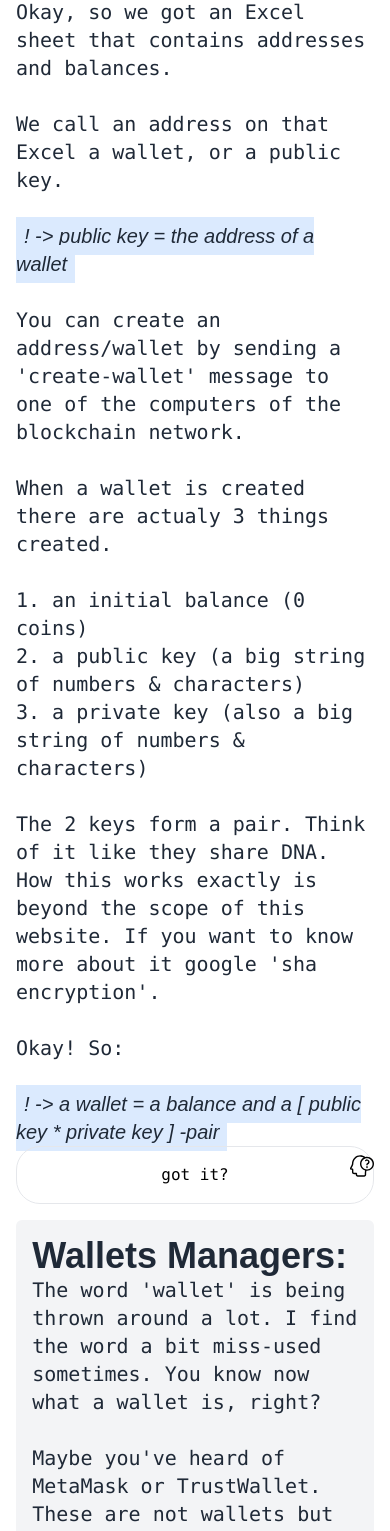
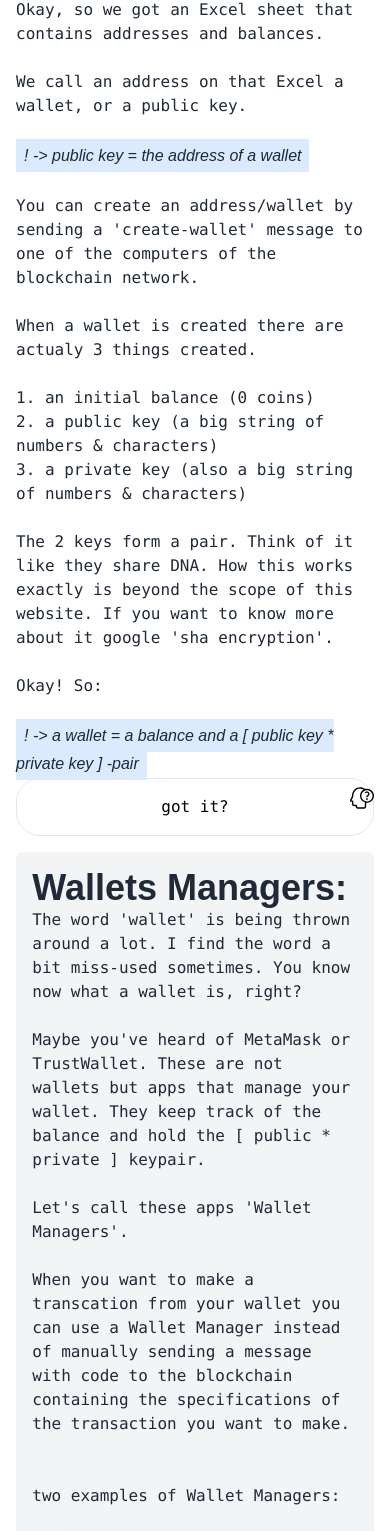
Before and after one commit to PaulRuigrok/react_website, a React (Create React App) app: page / in a window 390 px wide. Shown: the part 3628-5159 px from the top of the page. Built offline with nearby package versions, Linux system fonts and the light colour scheme.

Commit message:
adjust font-size small screens

```diff
--- a/src/Home/sections/Wallet.js
+++ b/src/Home/sections/Wallet.js
@@ -15,10 +15,10 @@ const Wallet = () => {
             <div className = 'flex flex-col md:flex-row items-center'>
                 <div className='md:w-1/2'>
                     <h1 className= 'text-4xl md:text-6xl font-display text-gray-800 font-bold text-left'>Wallets:</h1>
-                    <p className= 'font-mono text-xl md:text-2xl text-gray-800 md:m-8'>
+                    <p className= 'font-mono md:text-2xl text-gray-800 md:m-8'>
                     Okay, so we got an Excel sheet that contains addresses and balances.<br></br><br></br>
                     We call an address on that Excel a wallet, or a public key.<br></br><br></br>
-                    <span className='bg-blue-100 p-2 italic'>! -> public key = the address of a wallet</span><br></br><br></br>
+                    <span className='bg-blue-100 p-2 italic leading-7'>! -> public key = the address of a wallet</span><br></br><br></br>
                     You can create an address/wallet by sending a 'create-wallet' message to one of the computers of the blockchain network. <br></br><br></br>
                     When a wallet is created there are actualy 3 things created.<br></br><br></br>
                     1. an initial balance (0 coins)<br></br>
@@ -27,7 +27,7 @@ const Wallet = () => {
                     The 2 keys form a pair. Think of it like they share DNA. How this works exactly is beyond the scope of this website. If you want to know more about it google 'sha encryption'.
                     <br></br><br></br>
                     Okay! So:<br></br><br></br>
-                    <span className='bg-blue-100 p-2 italic'>! -> a wallet = a balance and a [ public key * private key ] -pair</span>
+                    <span className='bg-blue-100 p-2 italic leading-7'>! -> a wallet = a balance and a [ public key * private key ] -pair</span>
                     </p>
                     <div className='md:flex justify-center md:w-1/2'>
                         <CheckButton message="cool, let's continue"/>
@@ -41,7 +41,7 @@ const Wallet = () => {
                 <h1 className= 'text-4xl md:text-6xl font-display text-gray-800 font-bold text-left'>Wallets Managers:</h1>
             </div>
             <div>
-                <p className= 'font-mono text-xl md:text-2xl text-gray-800 md:m-8'>
+                <p className= 'font-mono md:text-2xl text-gray-800 md:m-8'>
                     The word 'wallet' is being thrown around a lot. I find the word a bit miss-used sometimes. You know now what a wallet is, right?<br></br><br></br>
                     Maybe you've heard of MetaMask or TrustWallet. These are not wallets but apps that manage your wallet. They keep track of the balance and hold the [ public * private ] keypair.<br></br><br></br>
                     Let's call these apps 'Wallet Managers'.<br></br><br></br>
@@ -51,13 +51,13 @@ const Wallet = () => {
                 <div className='flex flex-col md:flex-row justify-around items-center my-8 md:mt-10 '>
                     <div className='md:w-2/6'>
                         <img src={metamaskWallet} alt='Iconex_wallet' className='rounded-md shadow-2xl w-full'/>
-                        <p className= 'font-mono text-gray-400 font-thin md:mt-8 mb-20 p-4 italic'> MetaMask:
+                        <p className= 'font-mono md:text-xl text-gray-400 font-thin md:mt-8 mb-20 p-4 italic'> MetaMask:
                         Can connect with several different blockchains. In the image you can see it has the Ethereum Mainnet selected and that this wallet/address has some Ether in it. 'Account 1' is just the a reference to the wallet set within the Wallet Manager, the '0xAc1c...be72' is the public key of the wallet.
                         </p>
                     </div>
                     <div className='md:w-2/6'>
                         <img src={iconexWallet} alt='Iconex_wallet' className='rounded-md shadow-2xl w-full'/>
-                        <p className= 'font-mono text-gray-400 font-thin md:mt-8 p-4 italic '>Iconex:
+                        <p className= 'font-mono md:text-xl text-gray-400 font-thin md:mt-8 p-4 italic '>Iconex:
                         It's the Google Chrome-extension (a app inside your chrome-browser) which let you connect to the Icon Blockchain.
                         You can see the address Iconex is managing, has some ICX in it. The long strings are the public addresses. Like the MetaMask wallet you can see the 'hx....' strings have 'a name'. Naming a wallet inside you Wallet Manager makes it easier to know what wallet your managing (instead of the long string of characters that is your public key)
                         </p>
@@ -65,25 +65,25 @@ const Wallet = () => {
                 </div>
             </div>
         </div>
-        <div className='w-11/12 md:w-5/12 grid gap-20 md:mt-20 md:mb-60'>
-            <div className='my-40 mx-6 md:m-8 font-mono text-xl md:text-2xl text-gray-800'>
-                <p>
+        <div className='w-11/12 md:w-5/12 grid gap-8 md:mt-20 md:mb-60'>
+            <div className='mx-6 mt-20 md:m-8 '>
+                <p className='font-mono md:text-2xl text-gray-800'>
                     Alright! So:<br></br><br></br>
-                    <span className='bg-blue-100 p-2 italic'>! -> apps like MetaMask are not really wallets but Wallet Managers</span>
+                    <span className='bg-blue-100 p-2 italic leading-7'>! -> apps like MetaMask are not really wallets but Wallet Managers</span>
                 </p>
             </div>
             <div className='md:flex md:justify-center'>
                 <div className= 'shadow-xl md:my-8 my-4 p-8 md:p-0 rounded'>
-                    <p className='text-xl md:text-2xl font-mono text-red-600 md:p-6'>Important note: When you create a wallet with a Wallet Manager you will get a few ways to store a 'recovery-method' in case you forget your password, your computer dies or whatever bad things can happen in life. You can use this recovery method to rebuild you wallet, including the private key. And keep in mind, if you don't have the private key of a address/wallet you CAN NOT transfer funds from that address.(aka; you lost your money in that wallet.)</p>
+                    <p className='md:text-2xl font-mono text-red-600 md:p-6'>Important note: When you create a wallet with a Wallet Manager you will get a few ways to store a 'recovery-method' in case you forget your password, your computer dies or whatever bad things can happen in life. You can use this recovery method to rebuild you wallet, including the private key. And keep in mind, if you don't have the private key of a address/wallet you CAN NOT transfer funds from that address.(aka; you lost your money in that wallet.)</p>
                 </div>
         </div>
         <div className=''>
-            <p className ='font-mono text-2xl text-gray-800'>
+            <p className ='font-mono text-gray-800 md:text-2xl'>
                 Most Wallet Managers give you three options:<br></br><br></br>
                 1. Write down (and store in a safe place) the so called 'Seed Phrase'. These are 12 or 24 words.<br></br><br></br>
                 2. Download the so called 'Keystore file'. Keep this file safe! On a USB stick which is in a safe place for example. Not only your Google Drive or something !( in case you get hacked or accidently leave your Google Drive open somewhere )<br></br><br></br>
                 3. Write down (and store in a safe place) the actual private key.<br></br><br></br><br></br>
-            <span className='font-mono text-xl font-thin text-gray-800 italic'>
+            <span className='font-mono font-thin text-gray-800 italic'>
                 Note that when you use a Wallet Manager to create a new wallet you also get the option to recover a wallet. If you choose this option you will be asked to give one of the three above ways to recover (the seed phrase, keystore file or private key).
             </span>
             </p>
@@ -91,7 +91,7 @@ const Wallet = () => {
 
 
 
-            <div className='md:w-1/4 justify-self-end mt-8'>
+            <div className='md:w-1/4 md:justify-self-end mt-8'>
                 <CheckButton message="cool, scroll on than!"/>
             </div>
         </div>
```
